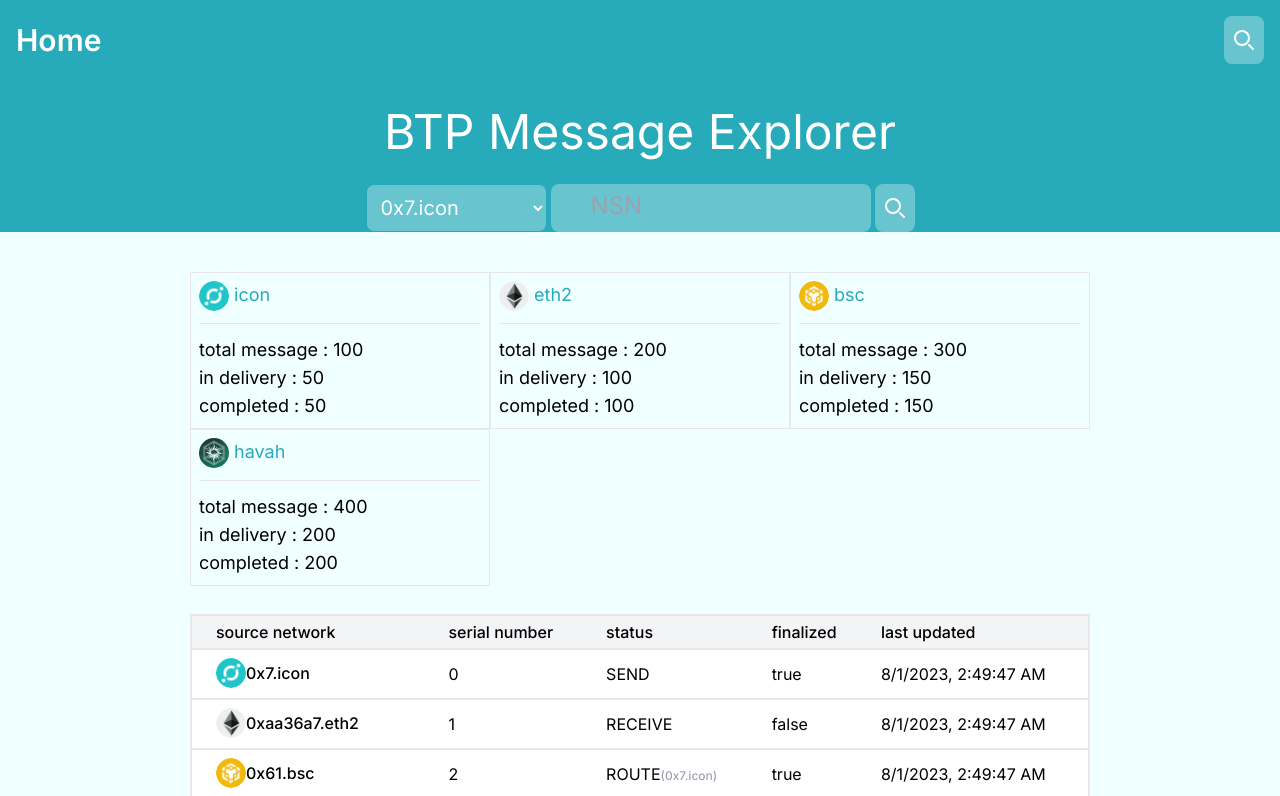
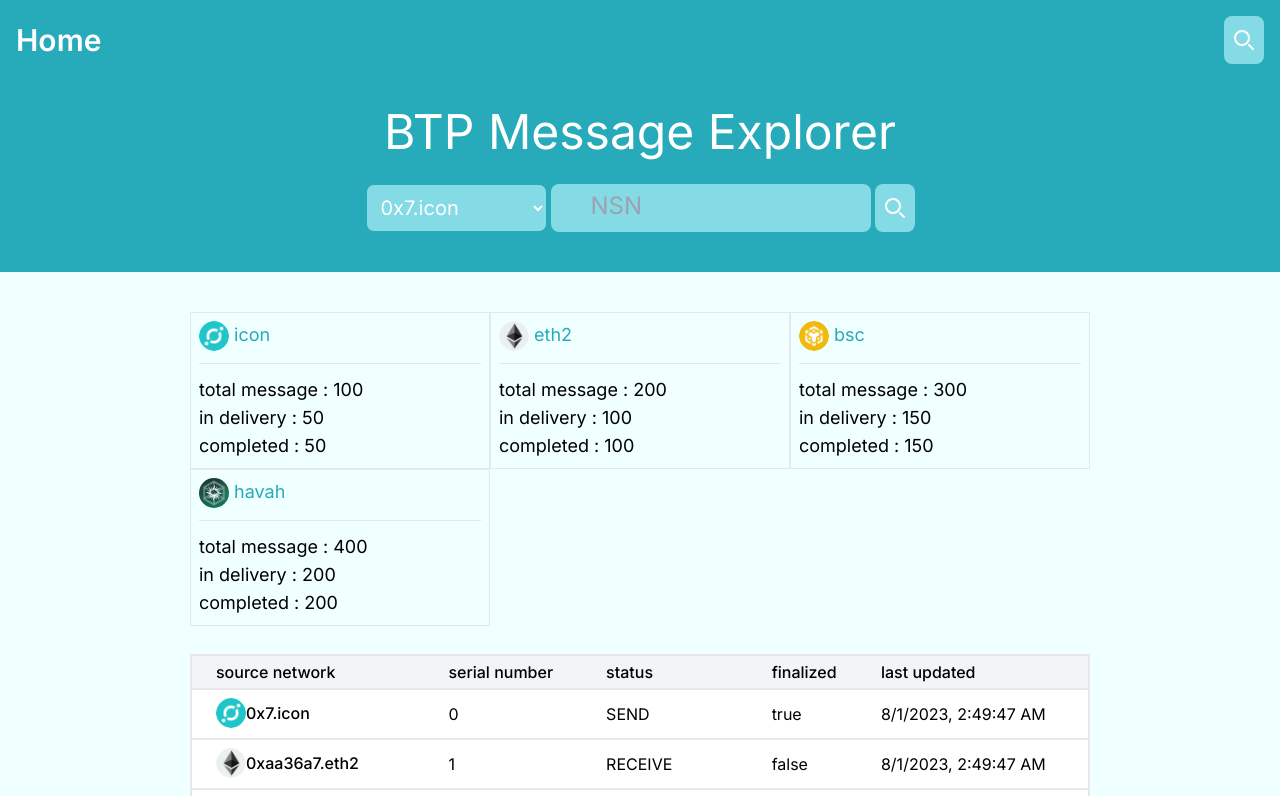
Before and after one commit to icon-project/btp-tracker-frontend, a Next.js app: page / in a window 1280 px wide. Shown: the top 796 px of the page. Built offline with nearby package versions, Linux system fonts and the light colour scheme.

Commit message:
Modify style of SearchForm

```diff
--- a/app/components/Header.tsx
+++ b/app/components/Header.tsx
@@ -51,7 +51,7 @@ function SearchButton({openModal}: {openModal: () => void}) {
     }
     return (
         <button type="button"
-                className="h-full p-2.5 text-xl font-medium text-white bg-hsla rounded-lg" onClick={() => onSearchButton()}>
+                className="h-full p-2.5 text-xl font-medium text-white bg-[#85dbe5] rounded-lg" onClick={() => onSearchButton()}>
             <svg className="w-5 h-7" aria-hidden="true" xmlns="http://www.w3.org/2000/svg" fill="none"
                  viewBox="0 0 20 20">
                 <path stroke="currentColor" strokeLinecap="round" strokeLinejoin="round" strokeWidth="2"
--- a/app/components/SearchForm.tsx
+++ b/app/components/SearchForm.tsx
@@ -15,9 +15,8 @@ export default function SearchForm({options, onSubmitAction}: {options?: Summary
         if (!!onSubmitAction) onSubmitAction();
     }
     return (
-        <div className="flex justify-center bg-[#27aab9]">
             <form className={"flex w-full justify-center"} onSubmit={onSubmit}>
-                <select className="text-xl bg-hsla border border-[#27aab9] rounded-lg focus:ring-blue-500 focus:border-blue-500 block p-2.5 text-white mr-1" id={"searchSelect"}>
+                <select className="text-xl bg-[#85dbe5] border border-[#27aab9] rounded-lg focus:ring-blue-500 focus:border-blue-500 block p-2.5 text-white mr-1" id={"searchSelect"}>
                     {options && options.map((option) => (
                         <option key={option.networkAddress} value={option.networkAddress}>
                             {option.networkAddress}
@@ -25,7 +24,7 @@ export default function SearchForm({options, onSubmitAction}: {options?: Summary
                     ))}
                 </select>
                 <input type="text" pattern="0|[1-9][0-9]*"
-                       className="bg-hsla rounded-lg block pl-10 p-2.5 focus:bg-[#f0ffff] w-1/4 mr-1 placeholder:text-2xl placeholder:text-gray-150"
+                       className="bg-[#85dbe5] rounded-lg block pl-10 p-2.5 focus:bg-[#f0ffff] w-1/4 mr-1 placeholder:text-2xl placeholder:text-gray-150"
                        placeholder="NSN"
                        required
                        id={"searchInput"}
@@ -34,7 +33,7 @@ export default function SearchForm({options, onSubmitAction}: {options?: Summary
                        onInput={e => (e.target as HTMLInputElement).setCustomValidity("")}
                 />
                 <button type="submit"
-                        className="h-full p-2.5 text-xl font-medium text-white bg-hsla rounded-lg">
+                        className="h-full p-2.5 text-xl font-medium text-white bg-[#85dbe5] rounded-lg">
                     <svg className="w-5 h-7" aria-hidden="true" xmlns="http://www.w3.org/2000/svg" fill="none"
                          viewBox="0 0 20 20">
                         <path stroke="currentColor" strokeLinecap="round" strokeLinejoin="round" strokeWidth="2"
@@ -43,6 +42,5 @@ export default function SearchForm({options, onSubmitAction}: {options?: Summary
                     <span className="sr-only">Search</span>
                 </button>
             </form>
-        </div>
     )
 }
--- a/app/globals.css
+++ b/app/globals.css
@@ -1,7 +1,3 @@
 @tailwind base;
 @tailwind components;
 @tailwind utilities;
-
-.bg-hsla {
-  background-color: hsla(0,0%,100%,.3);
-}
--- a/app/page.tsx
+++ b/app/page.tsx
@@ -24,17 +24,21 @@ export default async function Page() {
         const summaryJson = await summaryRes.json();
         return (
             <>
-                <SearchForm options={summaryJson["list"]}/>
+                <div className="flex justify-center bg-[#27aab9] pb-10">
+                    <SearchForm options={summaryJson["list"]}/>
+                </div>
                 <Container>
                     <Summaries summaryList={summaryJson["list"]}/>
                     <RefreshingTable/>
                 </Container>
             </>
         )
-    } catch(error) {
+    } catch (error) {
         return (
             <>
-                <SearchForm/>
+                <div className="flex justify-center bg-[#27aab9] pb-10">
+                    <SearchForm/>
+                </div>
                 <Container>
                     <Summaries/>
                 </Container>
@@ -43,7 +47,7 @@ export default async function Page() {
     }
 }
 
-function Container({children}: {children: React.ReactNode}) {
+function Container({children}: { children: React.ReactNode }) {
     return (
         <>
             <div className="m-10 flex items-center justify-center">
@@ -55,21 +59,23 @@ function Container({children}: {children: React.ReactNode}) {
     )
 }
 
-function Summaries({summaryList} : {summaryList?: Summary[]}) {
+function Summaries({summaryList}: { summaryList?: Summary[] }) {
     return (
         <>
-        {
-            summaryList && summaryList.map(summary => <Summary key={summary["networkAddress"]} summary={summary}/>)
-        }
+            {
+                summaryList && summaryList.map(summary => <Summary key={summary["networkAddress"]} summary={summary}/>)
+            }
         </>
     )
 }
 
-function Summary({summary} : {summary: Summary}) {
+function Summary({summary}: { summary: Summary }) {
     return (
         <div className="w-1/3 text-lg text-left border p-2">
-            <Image className="rounded-full inline" src={networkIconMap[summary["networkAddress"]]} alt={summary["networkAddress"]} width={30} height={30}/>
-            <Link href={`/messages?network=${summary["networkAddress"]}`} className="text-[#27aab9]"> {summary["networkName"]}</Link><br/>
+            <Image className="rounded-full inline" src={networkIconMap[summary["networkAddress"]]}
+                   alt={summary["networkAddress"]} width={30} height={30}/>
+            <Link href={`/messages?network=${summary["networkAddress"]}`}
+                  className="text-[#27aab9]"> {summary["networkName"]}</Link><br/>
             <hr className={"my-3"}/>
             <span>total message : {summary["total"]}</span><br/>
             <span>in delivery : {summary["inDelivery"]}</span><br/>
```
